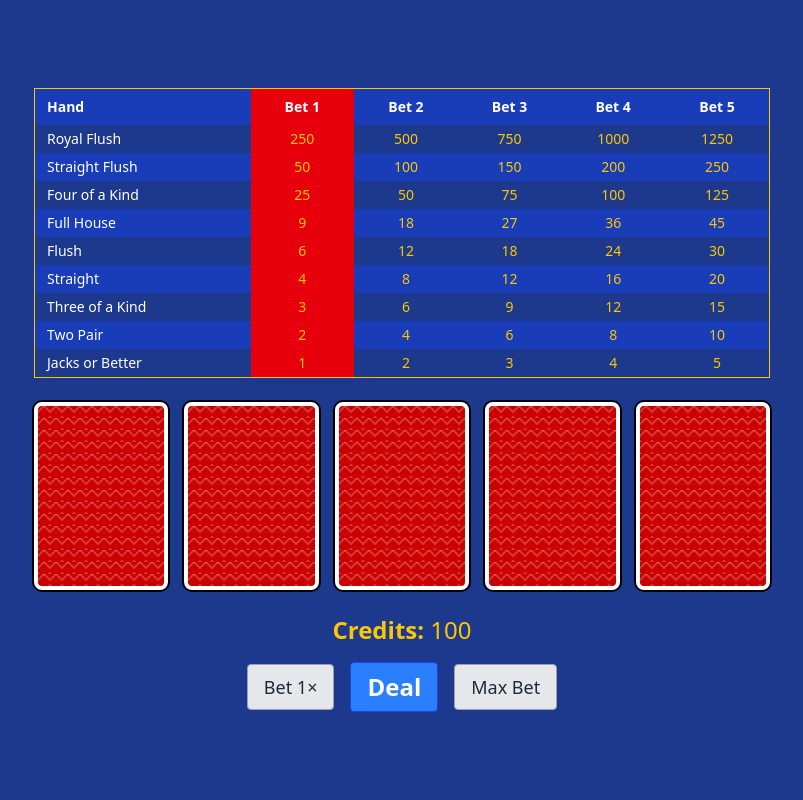
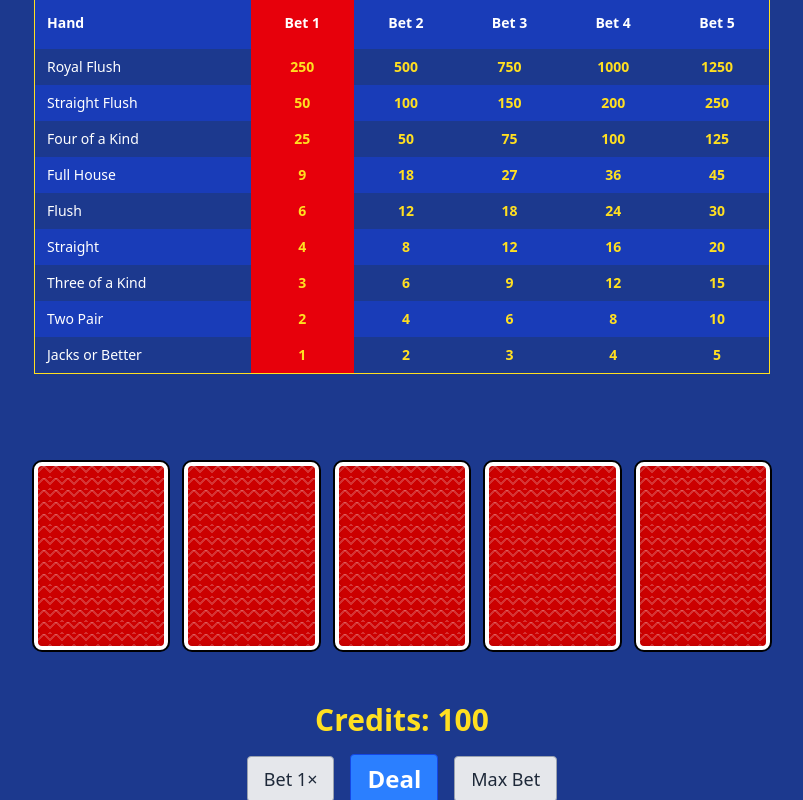
Before and after one commit to cromero3/cromero3.github.io, a Vue app: page / in a window 1280 px wide. Shown: the whole page, without its empty margins (238-1041 px from the left). Built offline with nearby package versions, Linux system fonts and the light colour scheme.

Commit message:
Adjusted result and held text so it won't affect position of the table and cards

```diff
--- a/src/components/Card.vue
+++ b/src/components/Card.vue
@@ -21,11 +21,13 @@
     </div>
 
     <!-- HELD badge -->
-    <div
-      v-if="!faceDown && held"
-      class="mt-1 text-sm sm:text-base md:text-lg text-green-600 text-center"
-    >
-      HELD
+    <div class="mt-1 min-h-[1.5rem] text-center">
+      <span
+        v-if="!faceDown && held"
+        class="mt-1 text-sm sm:text-base md:text-lg text-green-400 font-bold text-center"
+      >
+        HELD
+      </span>
     </div>
   </div>
 </template>
--- a/src/components/PokerGame.vue
+++ b/src/components/PokerGame.vue
@@ -3,16 +3,16 @@
     <div class="w-full max-w-4xl mx-auto">
 
     <!-- Payouts Table -->
-    <div class="overflow-hidden mb-6">
-      <table class="w-full table-auto border-collapse border border-yellow-400 text-white text-sm">
+    <div class="overflow-x-auto mb-6">
+      <table class="w-full table-auto border-collapse border border-yellow-300 text-white text-sm">
         <thead>
           <tr class="bg-blue-800">
-            <th class="px-3 py-2 text-left">Hand</th>
+            <th class="px-3 py-4 text-left">Hand</th>
             <th
               v-for="b in bets"
               :key="b"
               :class="[
-                'px-3 py-2 text-center',
+                'px-3 py-3 text-center',
                 b === betAmount ? 'bg-red-600 text-white' : ''
               ]"
             >
@@ -26,12 +26,12 @@
             :key="row.name"
             class="even:bg-blue-800"
           >
-          <td class="px-3 py-1 font-medium">{{ row.name }}</td>
+          <td class="px-3 py-2 font-medium">{{ row.name }}</td>
           <td
             v-for="(val, idx) in row.values"
             :key="idx"
             :class="[
-              'px-3 py-1 text-center text-yellow-400',
+              'px-3 py-2 text-center text-yellow-300 font-bold',
               bets[idx] === betAmount ? 'bg-red-600' : ''
             ]"
           >
@@ -43,15 +43,15 @@
     </div>
 
       <!-- Status -->
-      <div class="text-center space-y-1 mb-4">
+      <div class="text-center space-y-1 mb-4 min-h-[3rem]">
         <p
           v-if="result"
           :class="[
-            'text-lg sm:text-xl md:text-2xl font-semibold',
-            result.payout > 0 ? 'text-green-400' : 'text-red-400'
+            'text-4xl sm:text-4xl md:text-4xl font-semibold',
+            result.payout > 0 ? 'text-yellow-300' : 'text-red-400'
           ]"
         >
-          <strong> {{ result.name }} </strong>
+        {{ result.name }}
         </p>
       </div>
 
@@ -68,13 +68,13 @@
       </div>
 
         <div class="text-center space-y-1 mb-4">
-          <p class="text-lg sm:text-xl md:text-2xl text-yellow-400">
-            <strong>Credits:</strong> {{ credits }}
+          <p class="text-3xl sm:text-3xl md:text-3xl text-yellow-300 font-semibold">
+            Credits: {{ credits }}
           </p>
         </div>
 
       <!-- Controls: Bet+1, Deal/Draw/New Game, Max Bet -->
-      <div class="flex flex-col sm:flex-row items-center justify-center gap-4">
+      <div class="flex flex-col sm:flex-row items-center justify-center gap-4 mt-4">
         <button
           @click="increaseBet"
           :disabled="phase !== 'bet' || betAmount >= 5"
```
